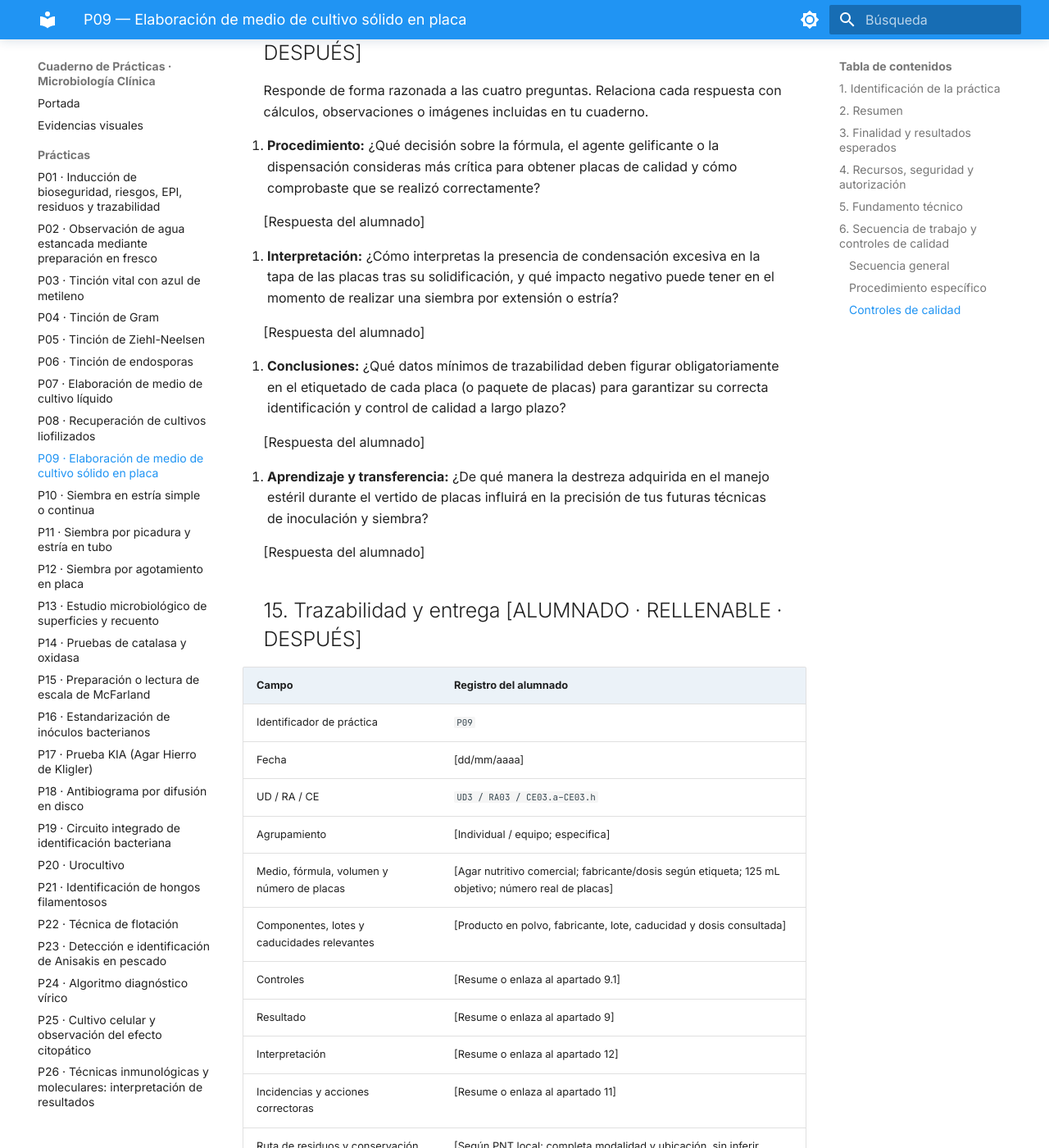
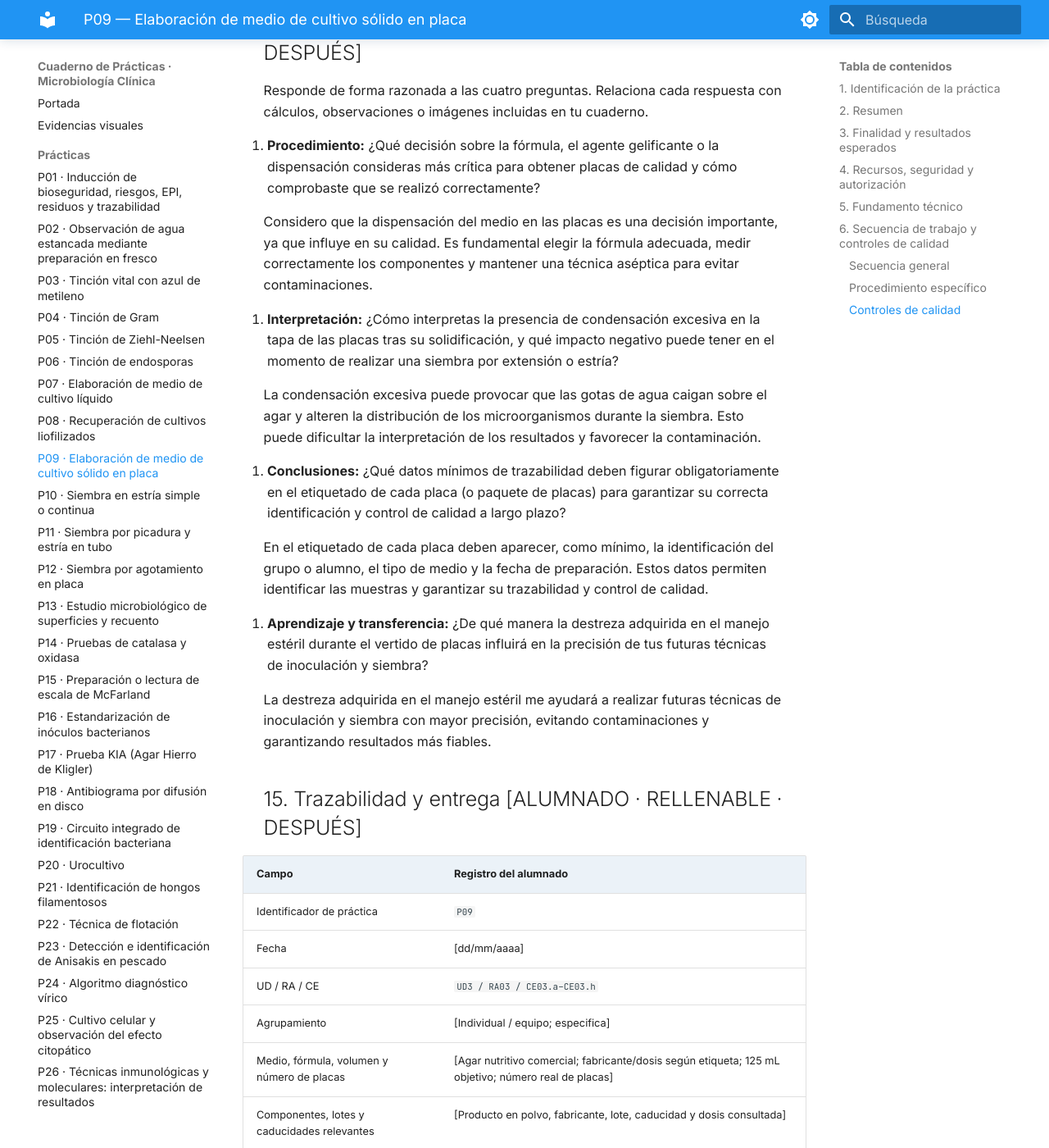
Before and after one commit to aseguror01-source/Cuaderno-Microbiolog-a--Ariadna-Seguro, an MkDocs documentation site: the page built from docs/practicas/P09_Medio_solido_en_placa.md, in a window 1280 px wide and 1400 px high, scrolled down 14417 px. Shown: the whole window at 82% size. Built offline with MkDocs 1.6.1 and Material for MkDocs 9.7.7, drawn with Linux system fonts in a browser that asks for light colours.

Commit message:
Update P09_Medio_solido_en_placa.md

```diff
--- a/docs/practicas/P09_Medio_solido_en_placa.md
+++ b/docs/practicas/P09_Medio_solido_en_placa.md
@@ -217,19 +217,19 @@ Responde de forma razonada a las cuatro preguntas. Relaciona cada respuesta con
 
 1. **Procedimiento:** ¿Qué decisión sobre la fórmula, el agente gelificante o la dispensación consideras más crítica para obtener placas de calidad y cómo comprobaste que se realizó correctamente?
 
-   [Respuesta del alumnado]
+   Considero que la dispensación del medio en las placas es una decisión importante, ya que influye en su calidad. Es fundamental elegir la fórmula adecuada, medir correctamente los componentes y mantener una técnica aséptica para evitar contaminaciones.
 
 2. **Interpretación:** ¿Cómo interpretas la presencia de condensación excesiva en la tapa de las placas tras su solidificación, y qué impacto negativo puede tener en el momento de realizar una siembra por extensión o estría?
 
-   [Respuesta del alumnado]
+   La condensación excesiva puede provocar que las gotas de agua caigan sobre el agar y alteren la distribución de los microorganismos durante la siembra. Esto puede dificultar la interpretación de los resultados y favorecer la contaminación.
 
 3. **Conclusiones:** ¿Qué datos mínimos de trazabilidad deben figurar obligatoriamente en el etiquetado de cada placa (o paquete de placas) para garantizar su correcta identificación y control de calidad a largo plazo?
 
-   [Respuesta del alumnado]
+  En el etiquetado de cada placa deben aparecer, como mínimo, la identificación del grupo o alumno, el tipo de medio y la fecha de preparación. Estos datos permiten identificar las muestras y garantizar su trazabilidad y control de calidad.
 
 4. **Aprendizaje y transferencia:** ¿De qué manera la destreza adquirida en el manejo estéril durante el vertido de placas influirá en la precisión de tus futuras técnicas de inoculación y siembra?
 
-   [Respuesta del alumnado]
+   La destreza adquirida en el manejo estéril me ayudará a realizar futuras técnicas de inoculación y siembra con mayor precisión, evitando contaminaciones y garantizando resultados más fiables.
 
 ## 15. Trazabilidad y entrega [ALUMNADO · RELLENABLE · DESPUÉS]
 
```
